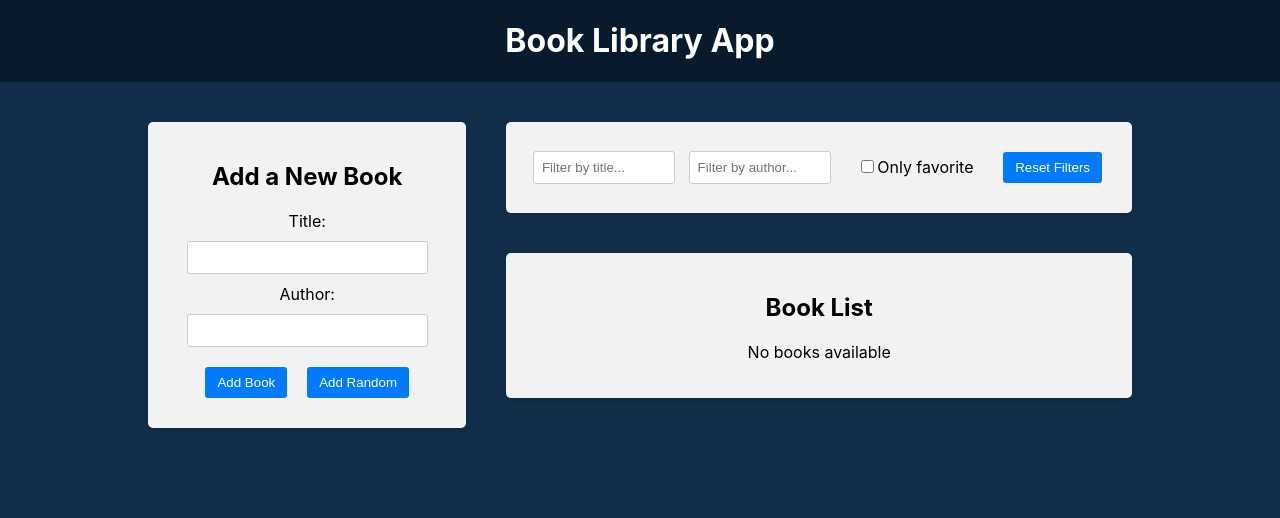
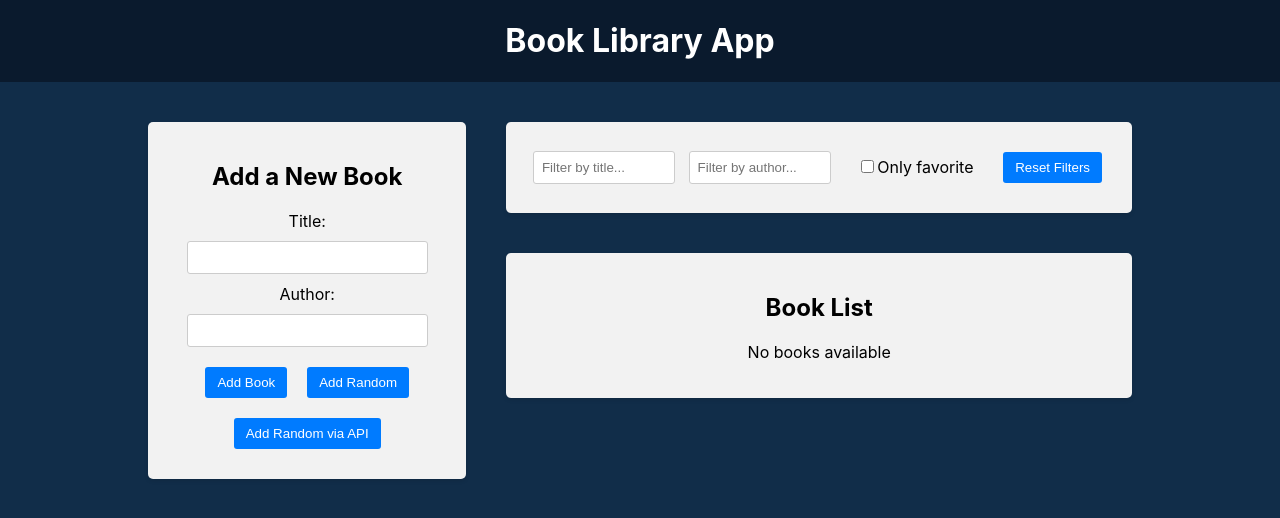
Before and after one commit to cudzoziemka123/book-library, a React (Create React App) app in the folder frontend/: page / in a window 1280 px wide. Shown: the top 518 px of the page. Built offline with nearby package versions, Linux system fonts and the light colour scheme.

Commit message:
add random book via API

```diff
--- a/frontend/package.json
+++ b/frontend/package.json
@@ -9,6 +9,7 @@
     "@testing-library/react": "^16.2.0",
     "@testing-library/user-event": "^13.5.0",
     "@types/three": "^0.167.2",
+    "axios": "^1.8.3",
     "react": "^19.0.0",
     "react-dom": "^19.0.0",
     "react-icons": "^5.5.0",
--- a/frontend/src/components/BookForm/BookForm.jsx
+++ b/frontend/src/components/BookForm/BookForm.jsx
@@ -1,5 +1,6 @@
 import { useState } from 'react'
 import { useDispatch } from 'react-redux'
+import axios from 'axios'
 import { addBook } from '../../app/slices/BooksSlice'
 import createBookWithId from '../../utils/createBookWithID'
 import booksData from '../../data/books.json'
@@ -21,6 +22,17 @@
       dispatch(addBook(createBookWithId({ title, author })))
       setTitle('')
       setAuthor('')
+    }
+  }
+
+  const handleAddRandomBookViaAPI = async () => {
+    try {
+      const res = await axios.get('http://localhost:4000/random-book')
+      if (res?.data?.title && res?.data?.author) {
+        dispatch(addBook(createBookWithId(res.data)))
+      }
+    } catch (error) {
+      console.log('Error fetching random book', error)
     }
   }
 
@@ -50,6 +62,9 @@
         <button type="button" onClick={handleAddRandomBook}>
           Add Random
         </button>
+        <button type="button" onClick={handleAddRandomBookViaAPI}>
+          Add Random via API
+        </button>
       </form>
     </div>
   )
```
Also changed, not shown: 1 other file (tests, documents, lock files or other folders).
